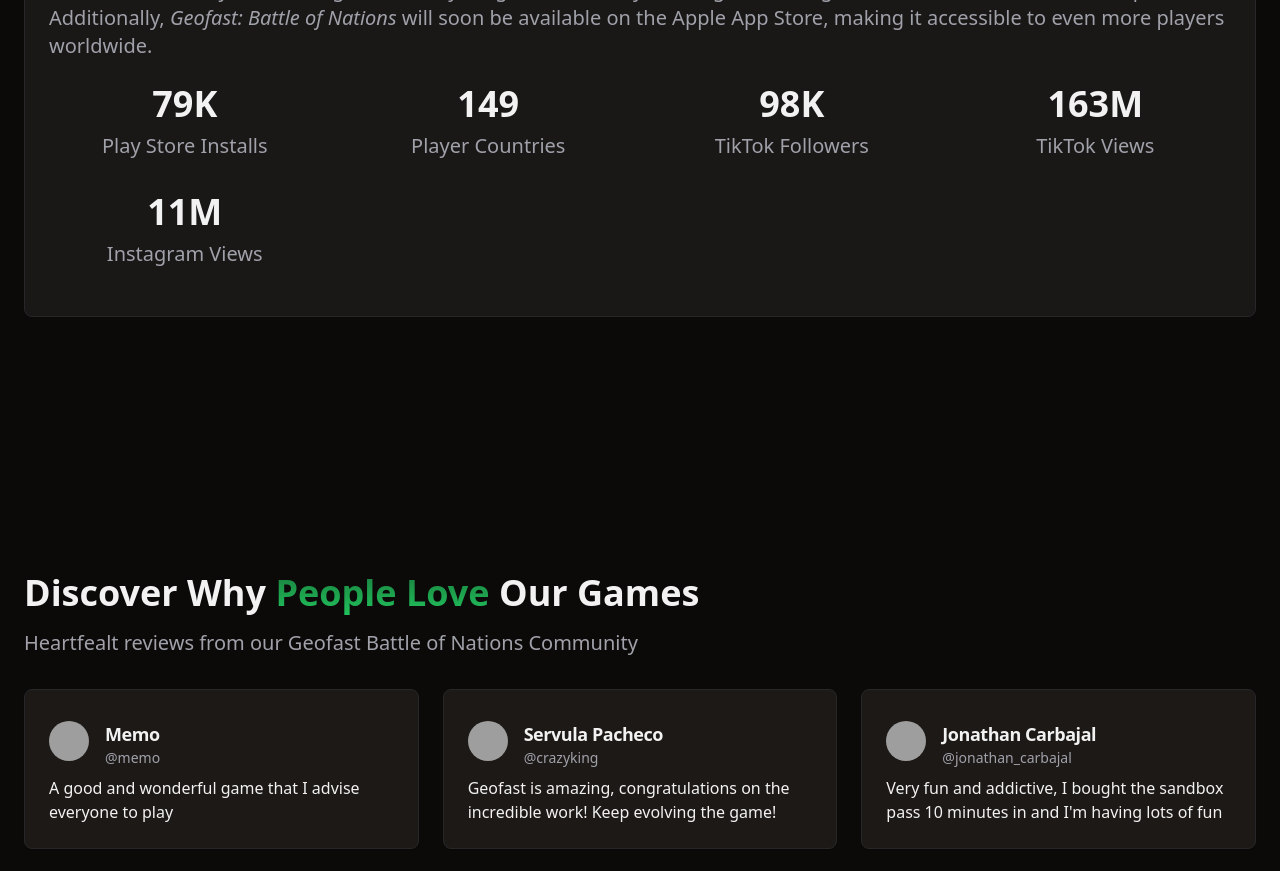
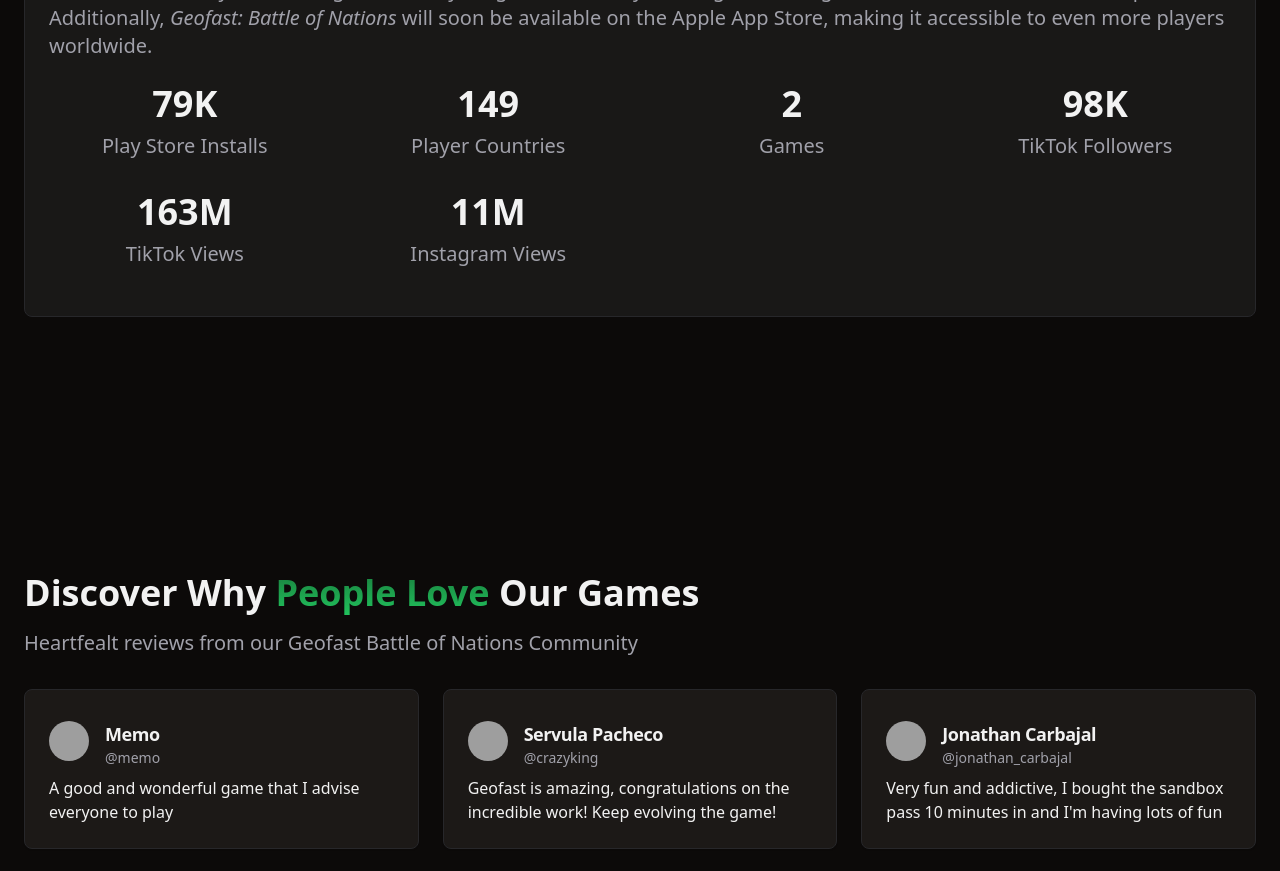
Before and after one commit to utkarshtrivedimdz/geofast-landing-page, a React (Vite) app: page / in a window 1280 px wide. Shown: the part 2420-3291 px from the top of the page. Built offline with nearby package versions, Linux system fonts and the light colour scheme; grey boxes are pictures that could not be loaded.

Commit message:
Update Statistics.tsx

```diff
--- a/src/components/Statistics.tsx
+++ b/src/components/Statistics.tsx
@@ -12,6 +12,10 @@
     {
       quantity: "149",
       description: "Player Countries",
+    },
+    {
+      quantity: "2",
+      description: "Games",
     },
     {
       quantity: "98K",
```
